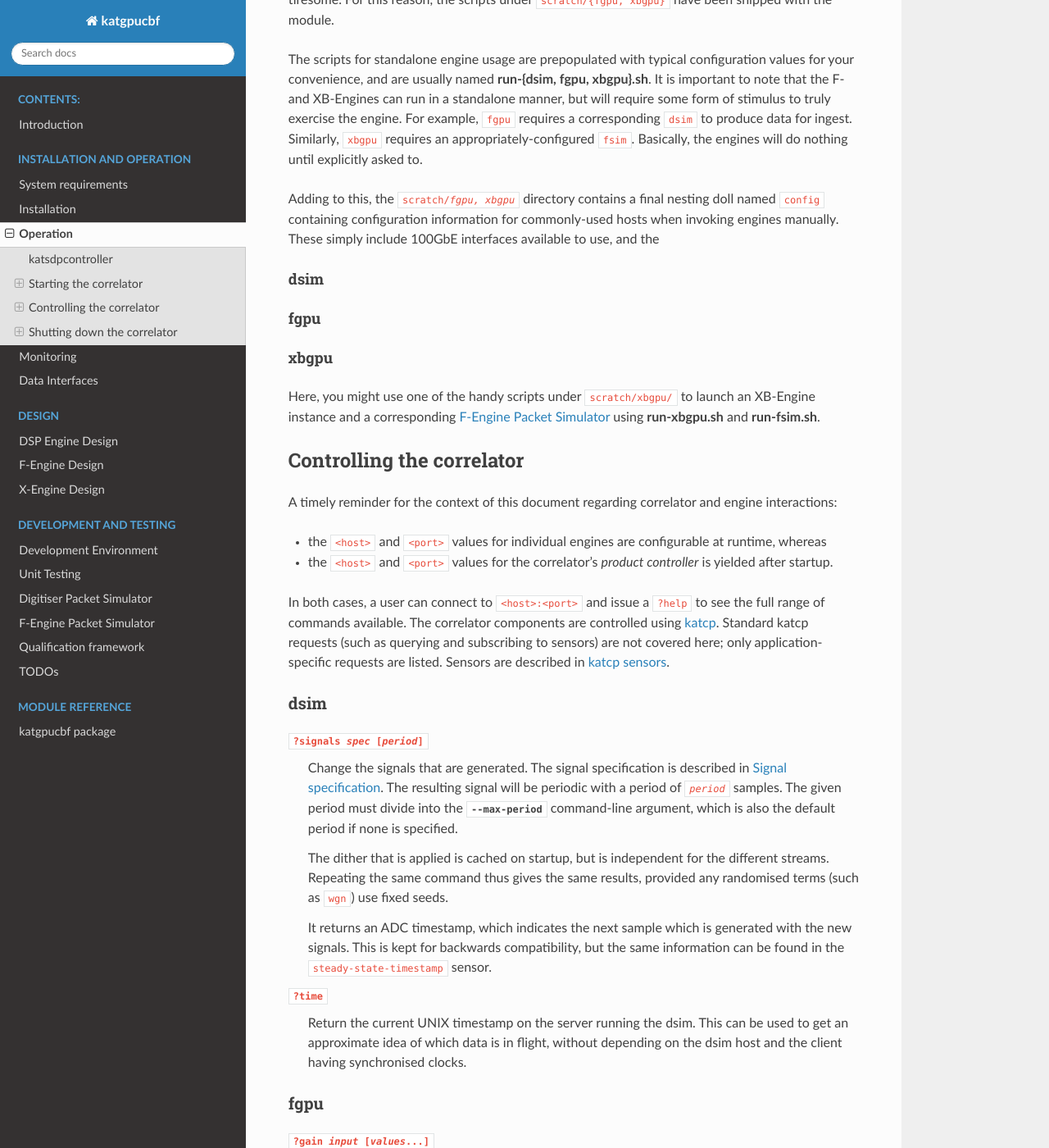
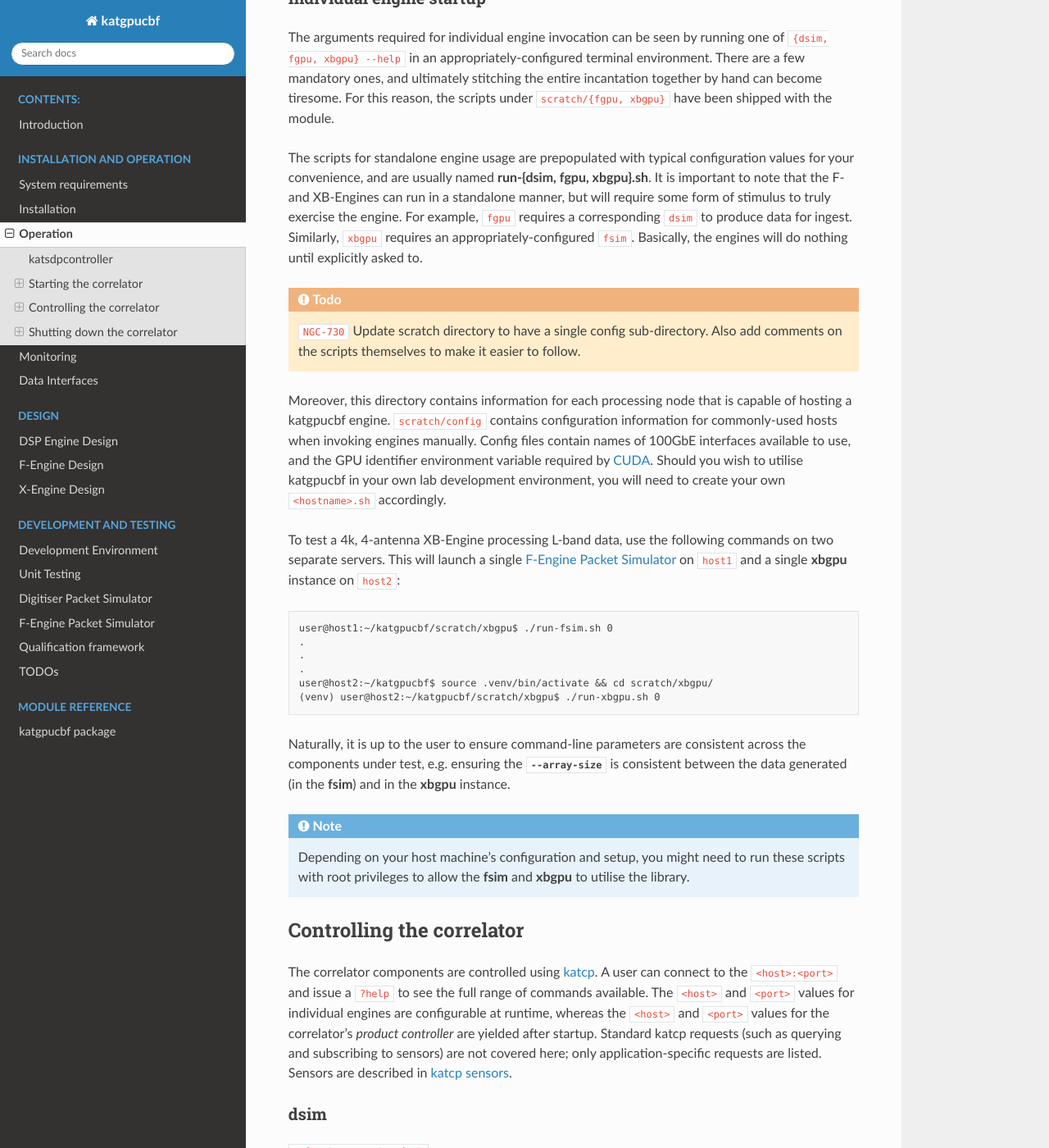
Before and after one commit to ska-sa/katgpucbf, a Sphinx documentation site: the page built from doc/control.rst, in a window 1280 px wide and 1400 px high, scrolled down 2155 px. Shown: the whole window at 82% size. Built offline with Sphinx 7.4.7 and the Read the Docs theme 2.0.0, drawn with Linux system fonts in a browser that asks for light colours; formulas are drawn with MathJax 3; the version number could not be read and is left out; some of the changed text lies outside the part shown.

Commit message:
Refine Control doc's discussion of scratch scripts
Among other minor tweaks, as per feedback on PR #354.

This does require a corresponding update to the scratch directory (as
per NGC-730) before it can be finalised.

Contributes to: NGC-686.

```diff
--- a/doc/control.rst
+++ b/doc/control.rst
@@ -17,16 +17,17 @@
 explanations of their inner-workings are discussed in their respective, more
 dedicated-discussion documents.
 
-The main thing to note for the context of this document is that, in
-both methods of invocation (via orchestration and individually), the engines
-support control via katcp commands issued to their ``<host>:<port>`` (using a
-line-based networking utility). ``netcat`` (`nc`_) is likely the most
+The main thing to note is that, in both methods of invocation (via
+orchestration and individually), the engines support control via katcp commands
+issued to their ``<host>:<port>``. ``netcat`` (`nc`_) is likely the most
 readily-available tool for this job, but `ntsh`_ neatens up these exchanges
 and generally makes it easier to interact with.
 
 .. _katsdpcontroller: https://github.com/ska-sa/katsdpcontroller
 .. _nc: https://www.commandlinux.com/man-page/man1/nc.1.html
 .. _ntsh: https://pypi.org/project/ntsh/
+
+.. _katsdpcontroller-discussion:
 
 katsdpcontroller
 ----------------
@@ -75,16 +76,24 @@
 Starting the correlator
 -----------------------
 The katgpucbf repository comes with a ``scratch/`` directory, under which you
-will find handy scripts for correlator and engine invocation.
+will find handy scripts for correlator and engine invocation. Granted, the
+layout and usage of these scripts is tailored to SARAO DSP's internal lab
+development environment (e.g. host and interface names) and don't necessarily
+go through the same reviewing rigour as the actual codebase. For these reasons,
+it is recommended that these scripts are used more as an example of how to run
+components of katgpucbf, rather than set-in-stone modi operandi.
 
 End-to-end correlator startup
 ^^^^^^^^^^^^^^^^^^^^^^^^^^^^^
-:program:`sim_correlator.py` provides an array of options for you to start your
-required correlator. Running ``./sim_correlator.py --help`` gives a brief
-explanation of the arguments required. Below is an example of a full command::
+If you intend on starting up a correlator with :program:`sim_correlator.py`,
+you will require a running master controller in accordance with
+:ref:`katsdpcontroller-discussion`. The script itself provides an array of
+options for you to start your correlator; running ``./sim_correlator.py --help``
+gives a brief explanation of the arguments required. Below is an example of a
+full command to run a 4k, 4-antenna, L-band correlator::
 
-    ./sim_correlator -a 2 -c 4096 -i 0.5
-    --adc-sample-rate 171e6
+    ./sim_correlator -a 4 -c 4096 -i 0.5
+    --adc-sample-rate 1712e6
     --name my_test_correlator
     --image-override katgpucbf:harbor.sdp.kat.ac.za/cbf/katgpucbf:latest
     lab5.sdp.kat.ac.za
@@ -113,40 +122,54 @@
 requires an appropriately-configured ``fsim``. Basically, the engines will do
 nothing until explicitly asked to.
 
-Adding to this, the :file:`scratch/{fgpu, xbgpu}` directory contains a final
-nesting doll named ``config`` containing configuration information for
-commonly-used hosts when invoking engines manually. These simply include
-100GbE interfaces available to use, and the
+.. todo:: ``NGC-730``
+  Update scratch directory to have a single config sub-directory. Also add
+  comments on the scripts themselves to make it easier to follow.
 
-dsim
-""""
+Moreover, this directory contains information for each processing node that is
+capable of hosting a katgpucbf engine. ``scratch/config`` contains
+configuration information for commonly-used hosts when invoking engines
+manually. Config files contain names of 100GbE interfaces available to use,
+and the GPU identifier environment variable required by `CUDA`_. Should you
+wish to utilise katgpucbf in your own lab development environment, you will
+need to create your own ``<hostname>.sh`` accordingly.
 
+To test a 4k, 4-antenna XB-Engine processing L-band data, use the following
+commands on two separate servers. This will launch a single
+:ref:`feng-packet-sim` on ``host1`` and a single :program:`xbgpu` instance on
+``host2``::
 
-fgpu
-""""
+    user@host1:~/katgpucbf/scratch/xbgpu$ ./run-fsim.sh 0
+    .
+    .
+    .
+    user@host2:~/katgpucbf$ source .venv/bin/activate && cd scratch/xbgpu/
+    (venv) user@host2:~/katgpucbf/scratch/xbgpu$ ./run-xbgpu.sh 0
 
+Naturally, it is up to the user to ensure command-line parameters are
+consistent across the components under test, e.g. ensuring the
+:option:`!--array-size` is consistent between the data generated (in the
+:program:`fsim`) and in the :program:`xbgpu` instance.
 
-xbgpu
-"""""
-Here, you might use one of the handy scripts under ``scratch/xbgpu/`` to
-launch an XB-Engine instance and a corresponding :ref:`feng-packet-sim` using
-:program:`run-xbgpu.sh` and :program:`run-fsim.sh`.
+.. note::
+    Depending on your host machine's configuration and setup, you might need
+    to run these scripts with root privileges to allow the :program:`fsim` and
+    :program:`xbgpu` to utilise the :external+spead2:std:ref:`ibverbs <spead2_net_raw>`
+    library.
+
+.. _CUDA: https://docs.nvidia.com/cuda/cuda-c-programming-guide/index.html#env-vars
 
 Controlling the correlator
 --------------------------
-A timely reminder for the context of this document regarding correlator and
-engine interactions:
+The correlator components are controlled using `katcp`_. A user can connect to
+the ``<host>:<port>`` and issue a ``?help`` to see the full range of commands
+available. The ``<host>`` and ``<port>`` values for individual engines are
+configurable at runtime, whereas the ``<host>`` and ``<port>`` values for the
+correlator's *product controller* are yielded after startup. Standard katcp
+requests (such as querying and subscribing to sensors) are not covered here;
+only application-specific requests are listed. Sensors are described in
+:ref:`monitoring-sensors`.
 
-* the ``<host>`` and ``<port>`` values for individual engines are configurable at
-  runtime, whereas
-* the ``<host>`` and ``<port>`` values for the correlator's *product controller*
-  is yielded after startup.
-
-In both cases, a user can connect to ``<host>:<port>`` and issue a ``?help`` to
-see the full range of commands available. The correlator components are
-controlled using `katcp`_. Standard katcp requests (such as querying and
-subscribing to sensors) are not covered here; only application-specific
-requests are listed. Sensors are described in :ref:`monitoring-sensors`.
 
 .. _katcp: https://katcp-python.readthedocs.io/en/latest/_downloads/361189acb383a294be20d6c10c257cb4/NRF-KAT7-6.0-IFCE-002-Rev5-1.pdf
 
@@ -230,24 +252,10 @@
 
 #. simply issue a ``Ctrl + C`` in the terminal window where the engine was
    invoked, or
-#. connect to the engine's ``<host>:<port>`` via a line-based networking utility
-   and issue a ``?halt``.
-
-  *  As mentioned in the :ref:`indiv-engine-startup`, the host for a
-     hand-cranked engine is likely the machine it is run on (i.e.
-     ``localhost``), so
-  *  The ``port`` parameter is of most importance here.
+#. connect to the engine's ``<host>:<port>`` and issue a ``?halt``.
 
 After either of these approaches are executed, the engine will shutdown cleanly
-and quietly according to their common :ref:`engines-shutdown-procedure`.
-
-Of course, the :program:`fsim` just requires a ``Ctrl + C`` to end operations -
-no ``katcp`` commands supported here.
-
-A fair bit of work has gone into ensuring the engines and
-:external+aiokatcp:py:class:`DeviceServers <aiokatcp.server.DeviceServer>`
-they're built on are robust to a variety of exceptions and anomalies. Adding to
-that, the reporting of errors and exceptions has been consolidated for ease of
-traceability, e.g. according to each stage of the processing chain (receive,
-gpu-processing, transmit). This reduces the potential chaos involved in
-monitoring correlator-wide operations.
+and quietly according to their common :ref:`engines-shutdown-procedure`. As the
+:ref:`feng-packet-sim` is a simple CLI utility, the :program:`fsim` just
+requires a ``Ctrl + C`` to end operations - no ``katcp`` commands supported
+here.
--- a/doc/engines.rst
+++ b/doc/engines.rst
@@ -87,7 +87,7 @@
 feature which allows for any engine-specific clean-up to take place before
 coming to a final halt.
 
-The ``on_stop`` procedure is vastly similar between the dsim, fgpu and xbgpu.
+The ``on_stop`` procedure is broadly similar between the dsim, fgpu and xbgpu.
 
 * The ``dsim`` simply stops its internal calculation and sending processes of
   data and descriptors respectively.
```
Also changed, not shown: other parts of doc/control.rst (+9 -10 lines).
